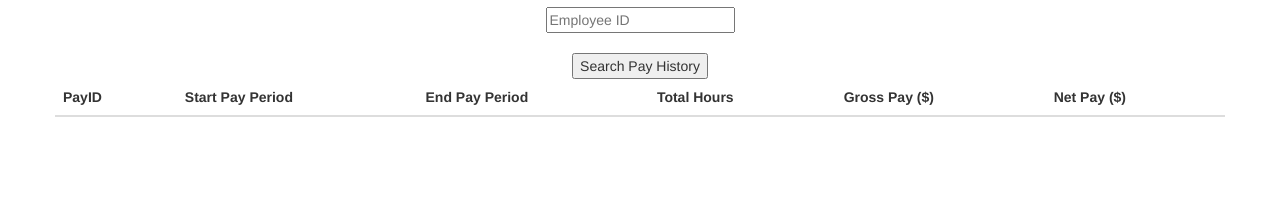
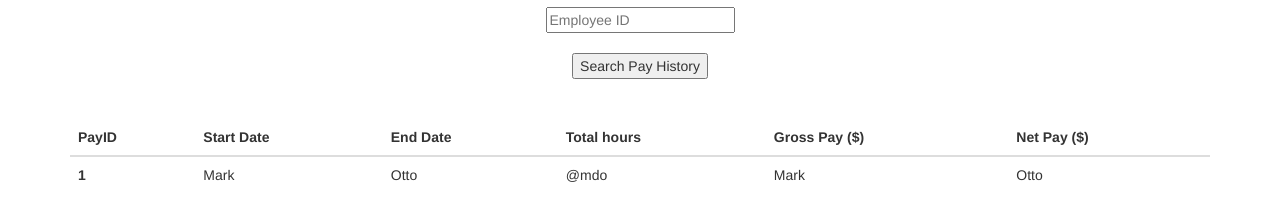
Before and after one commit to teddykalp/CPSC471-Project, a website: page payHistory.html in a window 1280 px wide. Shown: the part 268-488 px from the top of the page. Drawn offline with nearby package versions, Linux system fonts and the light colour scheme; files that its build step writes are made by us from their sources; a web font is replaced by a local one.

Commit message:
pay history added

```diff
--- a/payHistory.html
+++ b/payHistory.html
@@ -23,21 +23,29 @@
           <input type="text" id = "payEmployeeID" placeholder="Employee ID"><br><br>
           <button>Search Pay History</button>
         </div>
-        <div class="row text-center">
-          <table class = "table">
-            <thead>
-              <tr>
-                <th>PayID<th>
-                <th>Start Pay Period<th>
-                <th>End Pay Period<th>
-                <th>Total Hours<th>
-                <th>Gross Pay ($)<th>
-                <th>Net Pay ($)<th>
-              </tr>
-            </thead>
-          </table>
-        </div>
-
+        <br><br>
+        <table class="table">
+          <thead>
+            <tr>
+              <th scope="col">PayID</th>
+              <th scope="col">Start Date</th>
+              <th scope="col">End Date</th>
+              <th scope="col">Total hours</th>
+              <th scope="col">Gross Pay ($)</th>
+              <th scope="col">Net Pay ($)</th>
+            </tr>
+          </thead>
+        <tbody>
+          <tr>
+            <th scope="row">1</th>
+            <td>Mark</td>
+            <td>Otto</td>
+            <td>@mdo</td>
+            <td>Mark</td>
+            <td>Otto</td>
+          </tr>
+        </tbody>
+      </table>
     </div>
   </body>
 </html>
--- a/server.js
+++ b/server.js
@@ -35,8 +35,6 @@ app.get('/payHistory', function(req,res){
 })
 
 
-
-
 app.get('/employees', function(req,res){
   res.send(employees);
 });
```
Also changed, not shown: home.js (+5 -7 lines).
